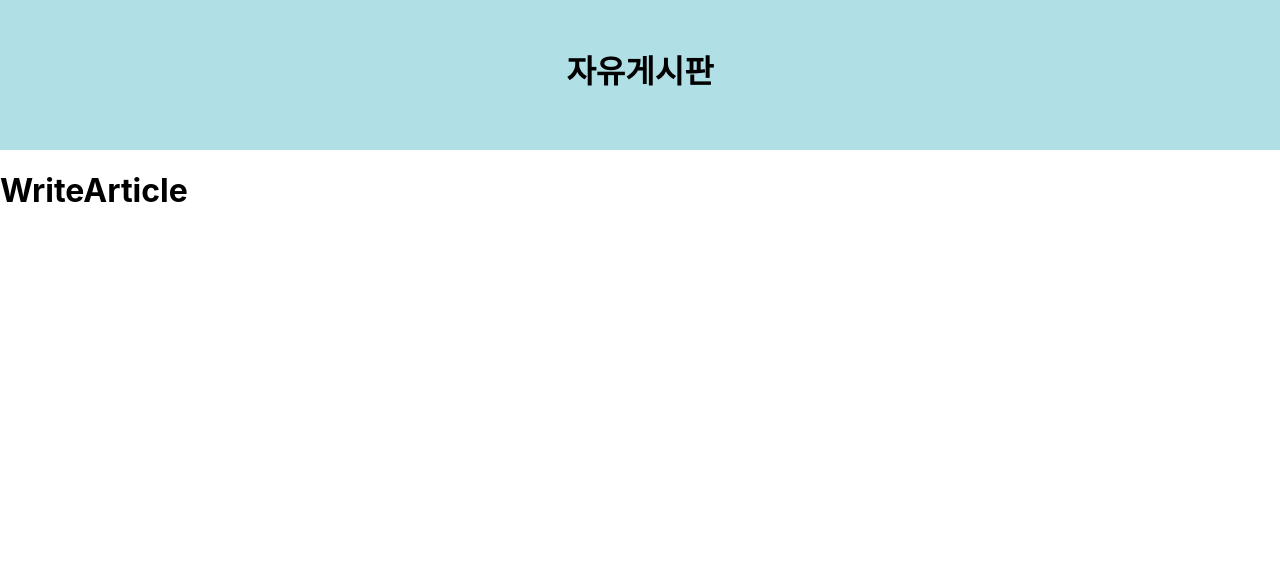
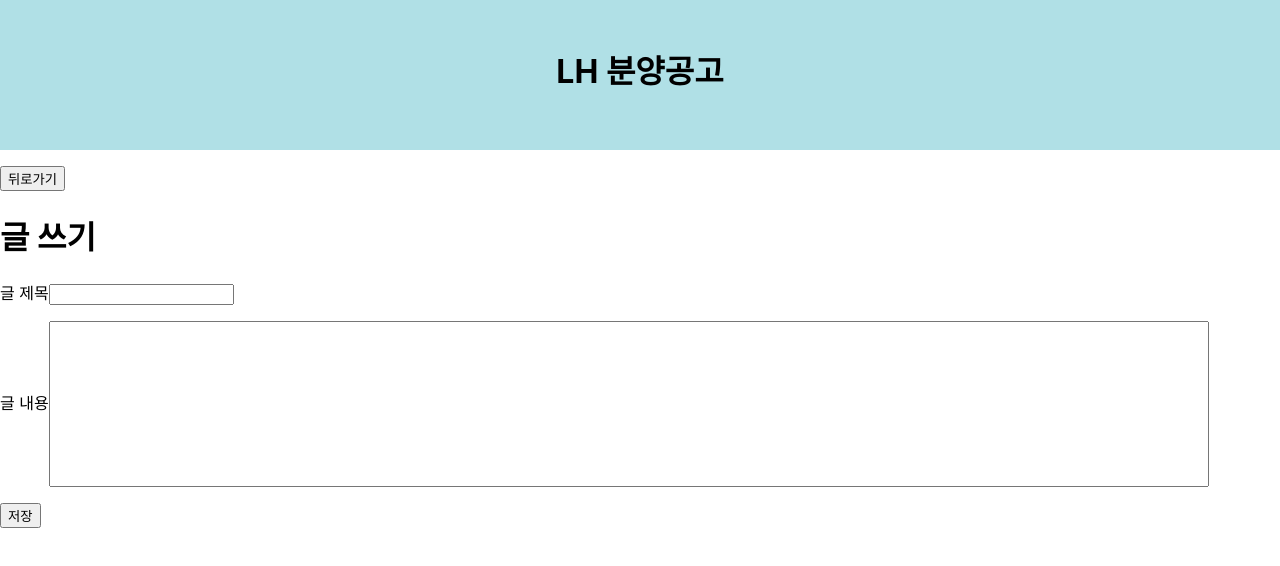
Before and after one commit to Akuby/my-bbs, a React (Create React App) app: page /w in a window 1280 px wide. Shown: the top 566 px of the page. Built offline with nearby package versions, Linux system fonts and the light colour scheme; the HTML template or start-up script is replaced by a standard one.

Commit message:
글 쓰기 구현 전

```diff
--- a/src/App.css
+++ b/src/App.css
@@ -14,6 +14,3 @@
 #SearchTab input{
   width: 80%;
 }
-.articleItem p, .articleItem h3{
-  display: inline-block;
-}
--- a/src/App.js
+++ b/src/App.js
@@ -1,6 +1,6 @@
 import {BrowserRouter, Routes, Route} from 'react-router-dom'
 import WriteArticle from './components/WriteArticle'
-import Home from './components/Home';
+import Home from './components/Home/Home';
 import Header from './components/Header'
 import NotFound from './components/NotFound'
 import ReadArticle from './components/ReadArticle';
--- a/src/components/ArticleList.jsx
+++ b/src/components/ArticleList.jsx
@@ -15,12 +15,11 @@
   }
 
   const result = currentArticleList(props.articles).map(
-    (data, idx) => <Article key={idx} idx={idx+1} articleData={data}/>
+    (data, idx) => <Article key={idx} idx={props.articles.length - props.articles.lastIndexOf(data)} articleData={data}/>
   )
 
   return(
-    <div id="ArticleList">
-      <h1>ArticleList</h1>
+    <div id="article-list">
       {result}
       <Pagination total={props.articles.length} itemPerPage={itemPerPage} currentPage={currentPage} setCurrentPage={setCurrentPage} />
     </div>
--- a/src/components/Header.jsx
+++ b/src/components/Header.jsx
@@ -1,10 +1,11 @@
+import '../css/Common.css'
 function Header() {
   const toHome = () => {
     window.location.href = `/`
   }
   return (
   <header className='main-header'>
-    <h1 onClick={toHome}>자유게시판</h1>
+    <h1 onClick={toHome}>LH 분양공고</h1>
   </header>
   )
 }
--- a/src/components/Home.jsx
+++ b/src/components/Home/Home.jsx
@@ -1,5 +1,6 @@
-import '../css/Common.css'
-import ArticleList from './ArticleList'
+import '../../css/Common.css'
+import ArticleList from '../ArticleList'
+import SearchTab from '../SearchTab'
 import {useState, useEffect} from 'react';
 import axios from 'axios';
 
@@ -20,7 +21,8 @@
 
   return(
     <div id="Home">
-      <h1>Home</h1>
+      <SearchTab />
+      <button onClick={()=>{window.location.href='/w'}}>글 쓰기</button>
       <ArticleList articles={articles} />
     </div>
   )
--- a/src/components/Pagination.jsx
+++ b/src/components/Pagination.jsx
@@ -19,7 +19,7 @@
     (data, idx) => (<button key={idx} className={currentPage === data ? 'active' : 'page'} onClick={()=>pageClick(data)}>{data}</button>)
   )
   return (
-    <div className="Pagination">
+    <div className="pagination">
       <button onClick={toFirstPage}>&lt;</button>
       {pageNums}
       <button onClick={toLastPage}>&gt;</button>
--- a/src/components/ReadArticle.jsx
+++ b/src/components/ReadArticle.jsx
@@ -2,6 +2,7 @@
 import { useParams } from 'react-router-dom';
 import axios from 'axios';
 import { useEffect, useState } from 'react';
+import ReadArticleContent from './ReadArticleContent';
 
 function ReadArticle(props) {
   const [articleContent, setArticleContent] = useState([]);
@@ -9,21 +10,31 @@
   const articleId = params.articleId;
 
   useEffect(() => {
+    const getArticleContents = async() => {
+      const result = await axios.get(`/article/:${articleId}`);
+      setArticleContent(result.data)
+    }
     getArticleContents()
   }, [articleId])
 
-  const getArticleContents = async() => {
-    const result = await axios.get(`/article/:${articleId}`);
-    setArticleContent(result.data)
+  const result = articleContent.map(
+    (data, idx) => (<ReadArticleContent key={idx} articleContent={data} />)
+  )
+  const goBack = () => {window.history.back()}
+
+  if (articleContent !== []) {
+    return (
+      <div id='read'>
+      <button onClick={()=>{goBack()}}>뒤로가기</button>
+      {result}
+      </div>
+    )
+  } else {
+    return (
+      <div id='read-fail'>
+        <p>데이터를 불러오지 못했습니다.<br />새로고침을 눌러주세요</p>
+      </div>
+    )
   }
-
-  console.log(articleContent)
-
-  return(
-    <div id='article-content'>
-      <h1>{articleContent.name}</h1>
-      <p>{articleContent.contents}</p>
-    </div>
-  )
 }
 export default ReadArticle;
--- /dev/null
+++ b/src/components/ReadArticleContent.jsx
@@ -0,0 +1,21 @@
+import '../css/Common.css'
+
+function ReadArticleContent(props) {
+
+  const {name, contents, author, sub_date} = props.articleContent
+
+  return (
+    <div className='read-article'>
+      <h1>{name}</h1>
+      <div className='read-article-info'>
+      <p>{author}</p>
+      <p>{sub_date}</p>
+      </div>
+      <div className='read-article-content'>
+      <p>{contents}</p>
+      </div>
+    </div>
+  )
+}
+
+export default ReadArticleContent;
--- a/src/components/SearchTab.jsx
+++ b/src/components/SearchTab.jsx
@@ -1,7 +1,7 @@
 import '../css/Common.css'
 function SearchTab() {
   return(
-    <div id="SearchTab">
+    <div className="search-tab">
       <input type="text" placeholder='제목, 작성자, 글 번호로 검색하세요' />
       <button>검색</button>
     </div>
--- a/src/components/WriteArticle.jsx
+++ b/src/components/WriteArticle.jsx
@@ -1,8 +1,21 @@
 import '../css/Common.css'
 function WriteArticle() {
+  const submit = () => {
+
+  }
   return(
-    <div id="WriteArticle">
-      <h1>WriteArticle</h1>
+    <div className="write-article">
+      <button onClick={()=>{window.history.back()}}>뒤로가기</button>
+      <h1>글 쓰기</h1>
+      <div className='write-article-info'>
+      <label htmlFor="title">글 제목</label>
+      <input type="text" id='title' />
+      </div>
+      <div className='write-article-content'>
+      <label htmlFor="content">글 내용</label>
+      <input type="text" id='content' />
+      </div>
+      <button onClick={()=>{submit()}}>저장</button>
     </div>
   )
 }
--- a/src/css/Common.css
+++ b/src/css/Common.css
@@ -0,0 +1,50 @@
+.main-header {
+  margin-bottom: 1rem;
+}
+.search-tab {
+  margin-bottom: 1rem;
+}
+.pagination {
+  position: absolute;
+  bottom: 2rem;
+  left: 50%;
+  transform: translateX(-50%);
+}
+.articleItem {
+  background-color: paleturquoise;
+  line-height: 2.5rem;
+  margin-bottom: 1rem;
+}
+.articleItem p, .articleItem h3{
+  display: inline-block;
+  font-size: 1.1rem;
+  color: #000;
+  margin: 0;
+  margin-right: 1rem;
+}
+.read-article h1 {
+  font-size: 1.4rem;
+}
+.read-article-info p {
+  display: inline-block;
+  position: relative;
+  margin-right: 1rem;
+}
+.read-article-info p:first-child::after {
+  content: '';
+  display: inline-block;
+  position: absolute;
+  height: 1.2rem;
+  top: 2px;
+  right: -8px;
+  border-right: 1px solid #ccc;
+}
+
+/* write article */
+.write-article div {
+  margin: 1rem 0;
+}
+.write-article-content input{
+  width: 90%;
+  height: 10rem;
+}
```
